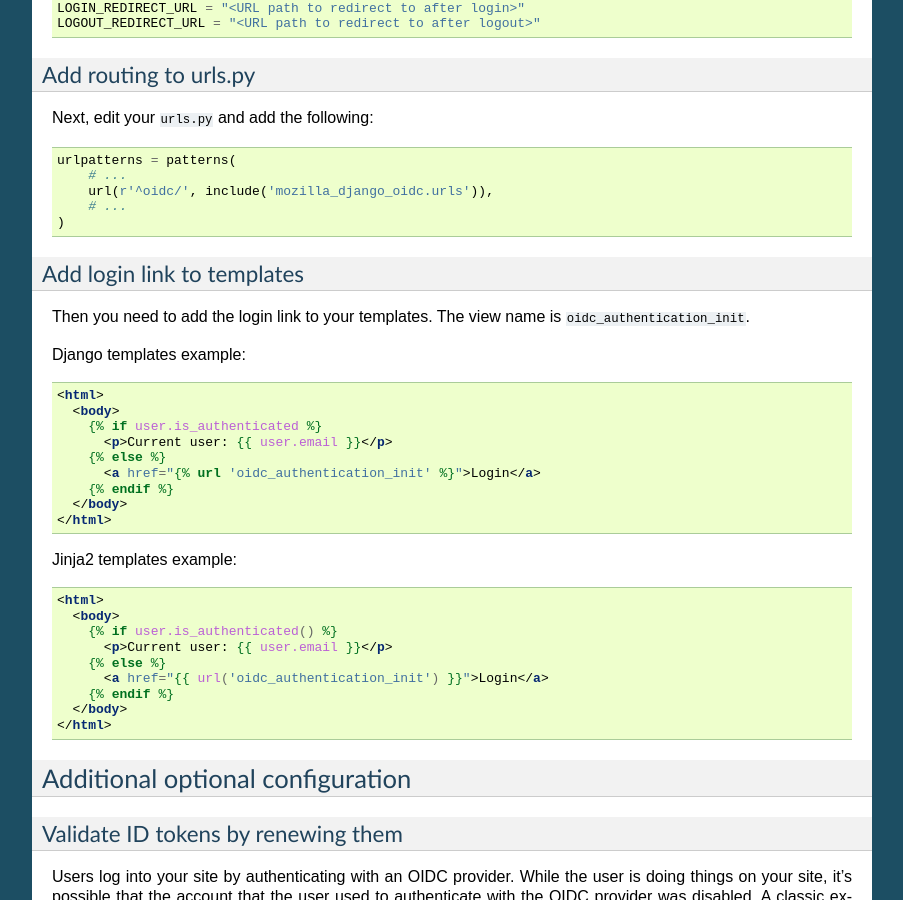
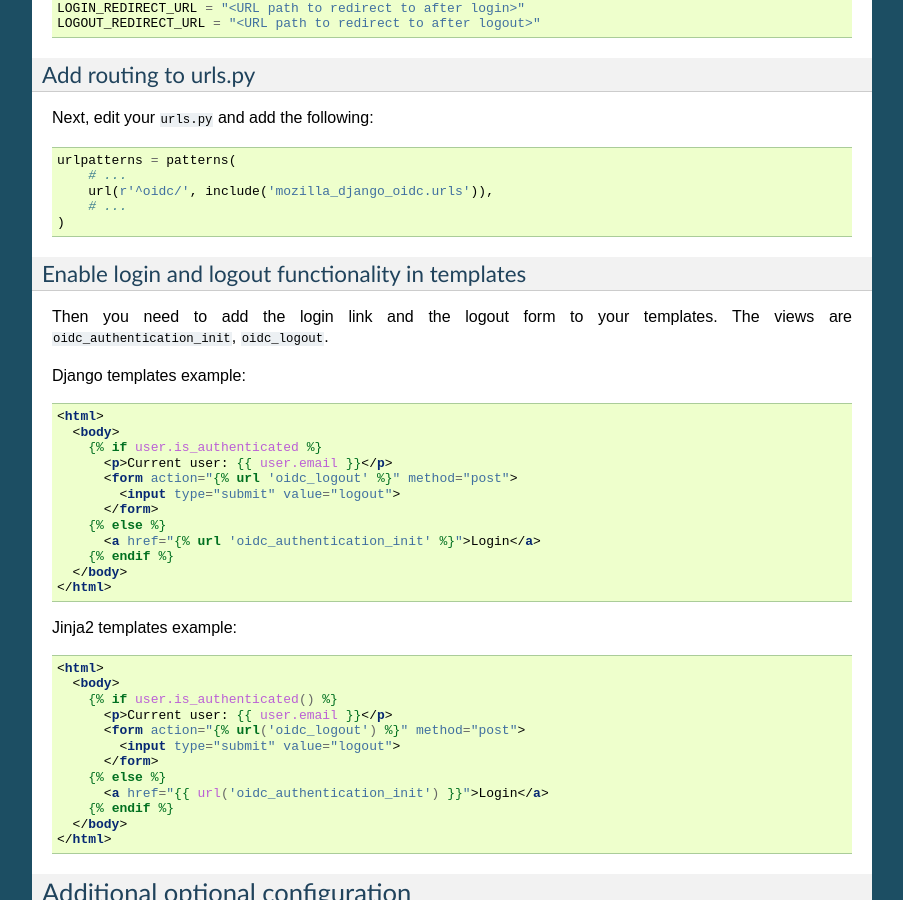
Before and after one commit to mozilla/mozilla-django-oidc, a Sphinx documentation site: the page built from docs/installation.rst, in a window 1280 px wide and 900 px high, scrolled down 1997 px. Shown: the whole window, without its empty margins (198-1101 px from the left). Built offline with Sphinx 7.4.7, drawn with Linux system fonts in a browser that asks for light colours; pages that are not in the unit, such as notebooks, are missing from menus; some of the changed text lies outside the part shown.

Commit message:
Add docs on how to use the logout form.

```diff
--- a/docs/installation.rst
+++ b/docs/installation.rst
@@ -149,11 +149,11 @@ Next, edit your ``urls.py`` and add the following:
    )
 
 
-Add login link to templates
----------------------------
+Enable login and logout functionality in templates
+--------------------------------------------------
 
-Then you need to add the login link to your templates. The view name is
-``oidc_authentication_init``.
+Then you need to add the login link and the logout form to your templates.
+The views are ``oidc_authentication_init``, ``oidc_logout``.
 
 Django templates example:
 
@@ -163,6 +163,9 @@ Django templates example:
      <body>
        {% if user.is_authenticated %}
          <p>Current user: {{ user.email }}</p>
+         <form action="{% url 'oidc_logout' %}" method="post">
+           <input type="submit" value="logout">
+         </form>
        {% else %}
          <a href="{% url 'oidc_authentication_init' %}">Login</a>
        {% endif %}
@@ -178,6 +181,9 @@ Jinja2 templates example:
      <body>
        {% if user.is_authenticated() %}
          <p>Current user: {{ user.email }}</p>
+         <form action="{% url('oidc_logout') %}" method="post">
+           <input type="submit" value="logout">
+         </form>
        {% else %}
          <a href="{{ url('oidc_authentication_init') }}">Login</a>
        {% endif %}
```
